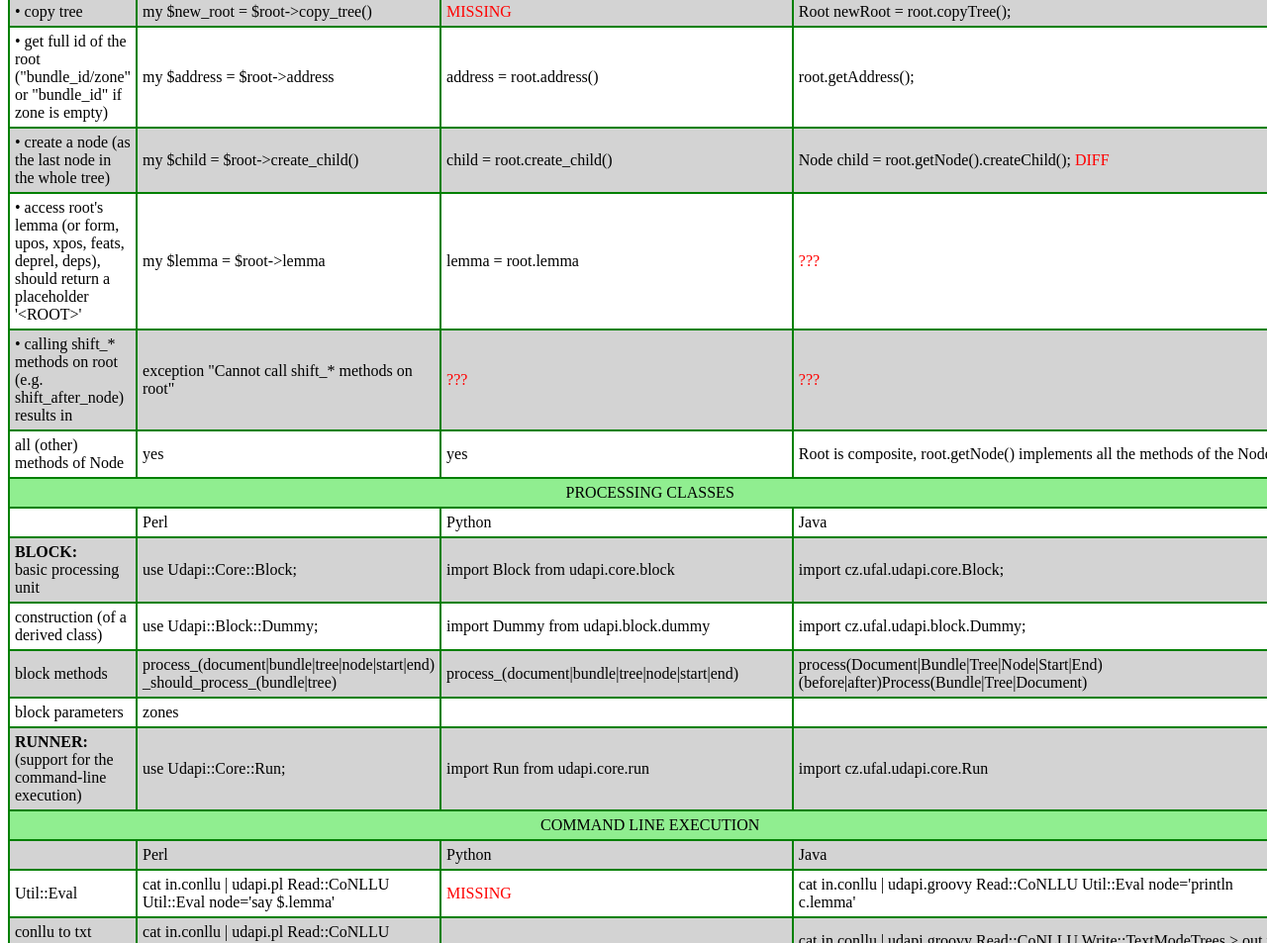
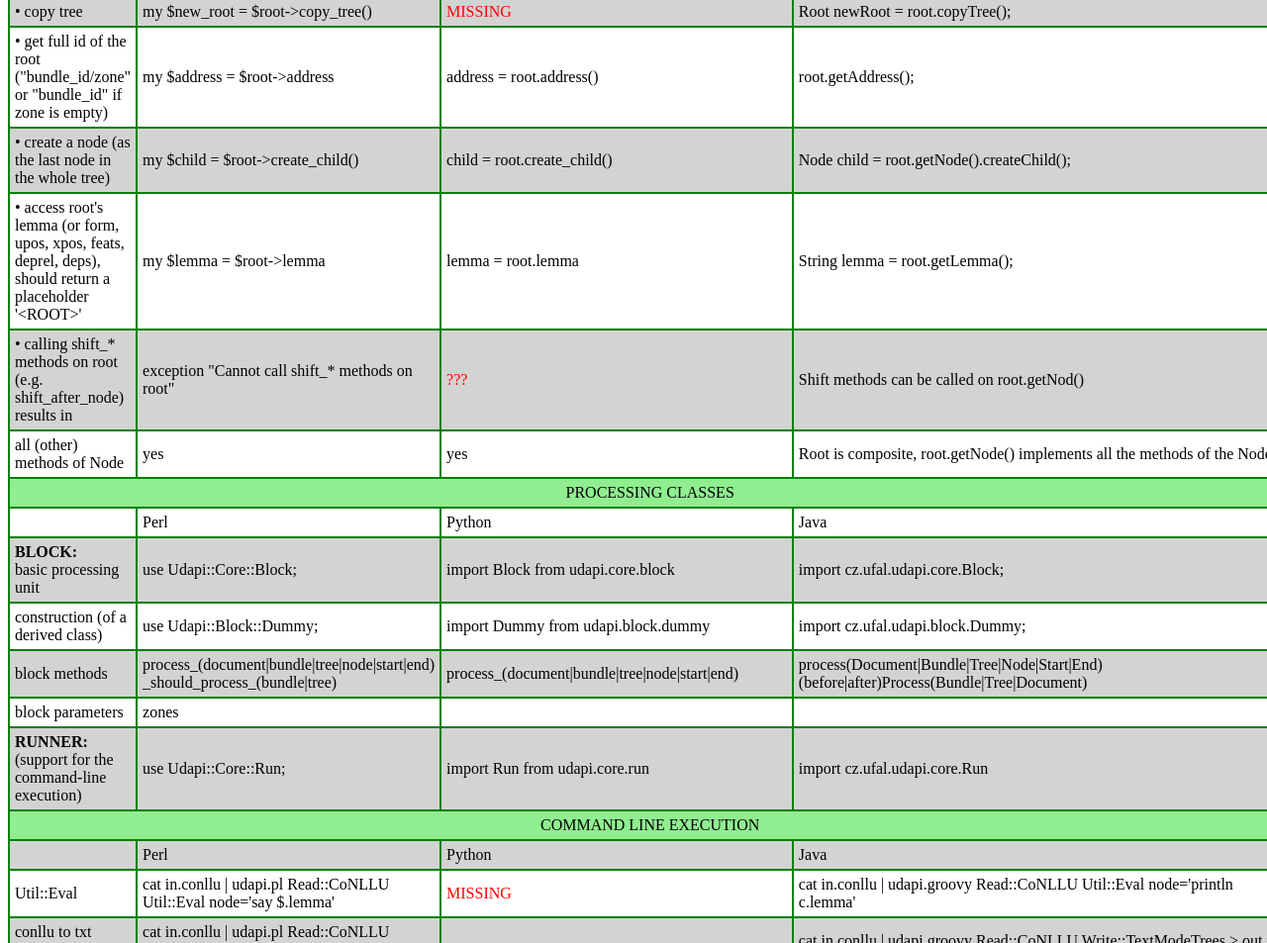
Before and after one commit to udapi/udapi-common, a plain HTML site: page doc/comparison.html in a window 1280 px wide. Shown: the part 2478-3431 px from the top of the page at 99% size. Drawn offline with Linux system fonts and the light colour scheme.

Commit message:
Updated java part of comparison table.

```diff
--- a/doc/comparison.html
+++ b/doc/comparison.html
@@ -368,21 +368,21 @@
   <td> &bull; create a node (as the last node in the whole tree) </td>
   <td>  my $child = $root->create_child() </td>
   <td>  child = root.create_child()  </td>
-  <td>  Node child = root.getNode().createChild(); <span style="color:red">DIFF</span> </td>
+  <td>  Node child = root.getNode().createChild(); </td>
 </tr>
 
 <tr>
   <td> &bull; access root's lemma (or form, upos, xpos, feats, deprel, deps), should return a placeholder '&lt;ROOT&gt;' </td>
   <td>  my $lemma = $root->lemma </td>
   <td>  lemma = root.lemma </td>
-  <td>  <span style="color:red">???</span> </td>
+  <td>  String lemma = root.getLemma(); </td>
 </tr>
 
 <tr>
   <td> &bull; calling shift_* methods on root (e.g. shift_after_node) results in </td>
   <td>  exception "Cannot call shift_* methods on root"</td>
   <td>  <span style="color:red">???</span> </td>
-  <td>  <span style="color:red">???</span> </td>
+  <td>  Shift methods can be called on root.getNod() </td>
 </tr>
 
 <tr>
```
